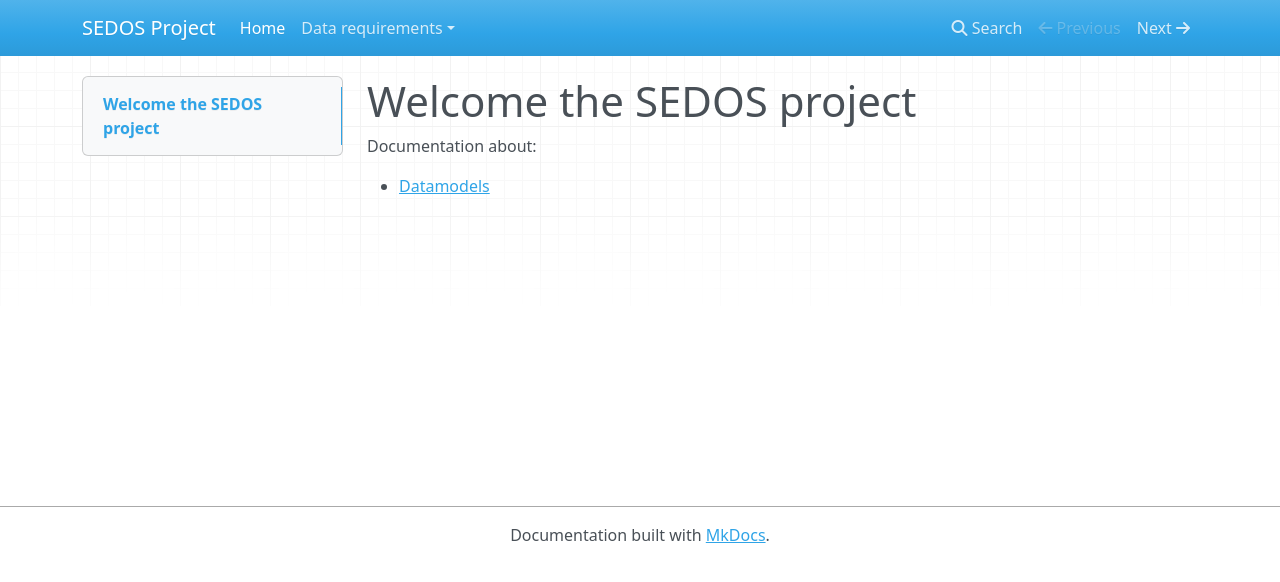
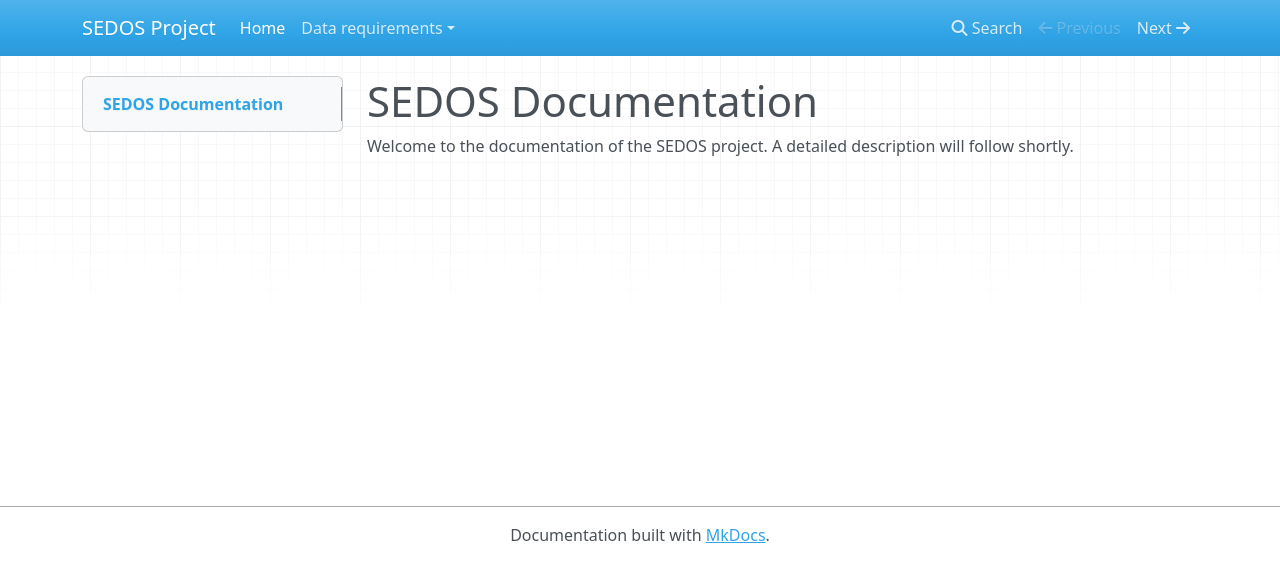
Before and after one commit to sedos-project/organization, an MkDocs documentation site: the page built from docs/index.md, in a window 1280 px wide. Shown: the top 582 px of the page. Built offline with MkDocs 1.6.1, drawn with Linux system fonts in a browser that asks for light colours; nearby versions of some CDN libraries.

Commit message:
update index.md

```diff
--- a/docs/index.md
+++ b/docs/index.md
@@ -1,5 +1,3 @@
-# Welcome the SEDOS project
+# SEDOS Documentation
 
-Documentation about:
-
-- [Datamodels](./datamodel)
+Welcome to the documentation of the SEDOS project. A detailed description will follow shortly.
```
